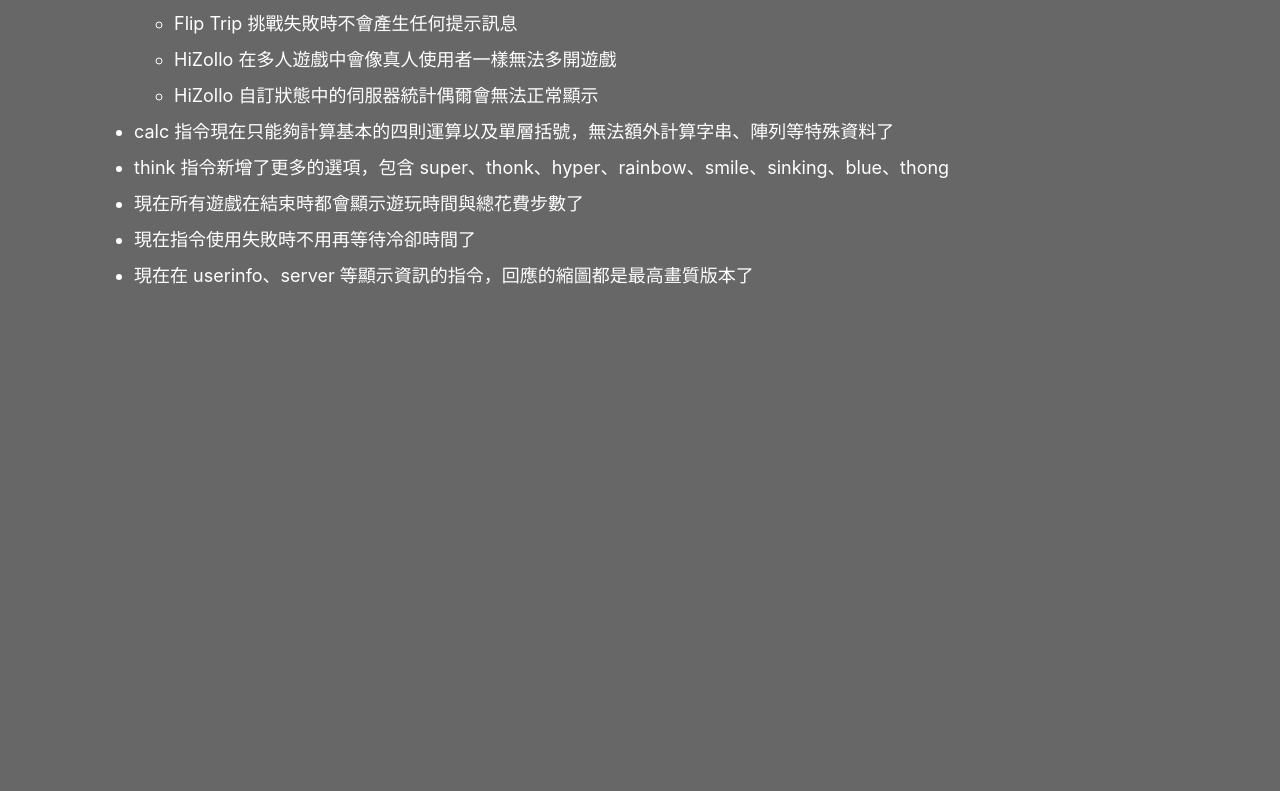
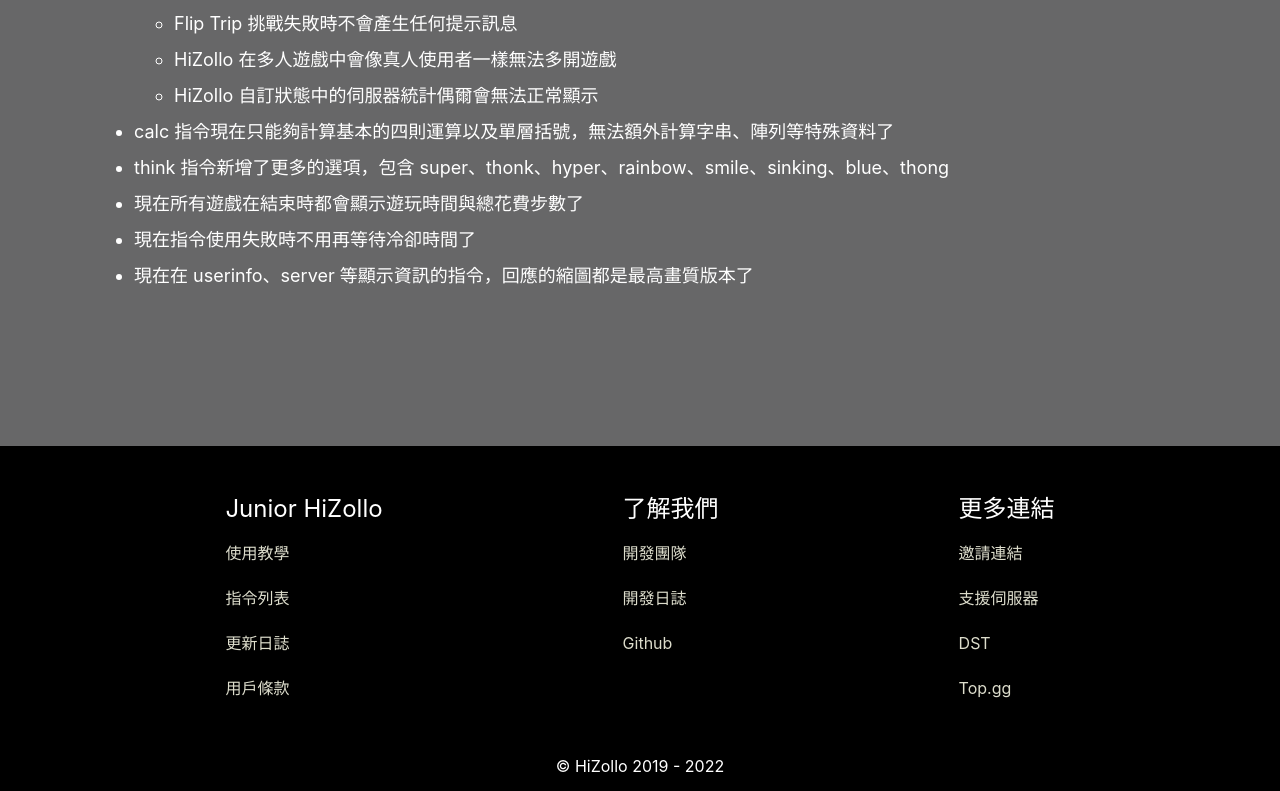
Before and after one commit to HiZollo/website, a Next.js app: page /changelog in a window 1280 px wide. Shown: the part 447-1238 px from the top of the page. Before the commit the page ends 893 px from the top, so only its background shows below. Built offline with nearby package versions, Linux system fonts and the light colour scheme.

Commit message:
feature: add footer to the Layout

```diff
--- a/components/main.tsx
+++ b/components/main.tsx
@@ -11,7 +11,7 @@
   List, ListItem, ListItemText,
   Divider,
   Box, Button,
-  Collapse,
+  Collapse, Grid,
   useMediaQuery
 } from '@mui/material';
 
@@ -21,6 +21,7 @@
   const largeWordmark = useMediaQuery('(min-width: 820px), (max-width: 715px) and (min-width: 450px)');
   const useWordmark = useMediaQuery('(min-width: 380px)');
   const fullLink = useMediaQuery('(min-width: 715px)');
+  const footerRow = useMediaQuery('(min-width: 520px)');
 
   return (
     <>
@@ -44,6 +45,42 @@
       </main>
 
       <BlankDiv />
+
+      <footer>
+        <Grid
+          container
+          justifyContent="center"
+          textAlign={footerRow ? 'left' : 'center'}
+          direction={footerRow ? 'row' : 'column'}
+          py={5}
+          gap={{ xs: 5, sm: 10, md: 20, lg: 30 }}
+          sx={{ width: { sm: '90vw' }, height: 'auto' }}
+          >
+          <Box>
+            <Grid item className="footer-link-title">Junior HiZollo</Grid>
+            <FooterLink href="/tutorials">使用教學</FooterLink>
+            <FooterLink href="/commands">指令列表</FooterLink>
+            <FooterLink href="/changelog">更新日誌</FooterLink>
+            <FooterLink href="/tos">用戶條款</FooterLink>
+          </Box>
+
+          <Box>
+            <Grid item className="footer-link-title">了解我們</Grid>
+            <FooterLink href="/developers">開發團隊</FooterLink>
+            <FooterLink href="/blog">開發日誌</FooterLink>
+            <FooterLink href="https://github.com/hizollo">Github</FooterLink>
+          </Box>
+
+          <Box>
+            <Grid item className="footer-link-title">更多連結</Grid>
+            <FooterLink href="/invite">邀請連結</FooterLink>
+            <FooterLink href="/server">支援伺服器</FooterLink>
+            <FooterLink href="/dst">DST</FooterLink>
+            <FooterLink href="https://top.gg/bot/584677291318312963">Top.gg</FooterLink>
+          </Box>
+        </Grid>
+        <div id="copy">&copy; HiZollo 2019 - {new Date().getFullYear()}</div>
+      </footer>
     </>
   );
 }
@@ -229,3 +266,12 @@
     </Link>
   )
 }
+
+interface FooterLinkProps {
+  children?: React.ReactNode,
+  href?: string
+}
+
+function FooterLink(props) {
+  return <Link href={props.href ?? '###'} passHref><Grid item component="a">{props.children}</Grid></Link>;
+}
--- a/styles/globals.css
+++ b/styles/globals.css
@@ -121,6 +121,53 @@
   transform: translate(-5px) !important;
 }
 
+footer {
+  color: white;
+  background-color: black;
+  display: flex;
+  flex-direction: column;
+  align-items: center;
+  justify-content: center;
+  height: auto;
+  padding: 0 50px;
+  line-height: 45px;
+}
+
+footer a {
+  cursor: pointer;
+  display: block;
+}
+
+footer a:hover {
+  text-decoration: underline;
+}
+
+#copy {
+  line-height: 30px;
+  padding: 0 0 10px;
+}
+
+#tutorial-nav {
+  width: 80vw;
+  margin: 30px auto;
+  border: 1px white solid;
+  border-collapse: collapse;
+}
+
+#tutorial-nav th, #tutorial-nav td {
+  text-align: center;
+  padding: 4px 30px;
+  border: 1px white solid;
+}
+
+#tutorial-nav a {
+  white-space: nowrap
+}
+
+.footer-link-title {
+  font-size: 24px;
+}
+
 @media (max-width: 500px) {
   main {
     padding: 10px 10px;
```
